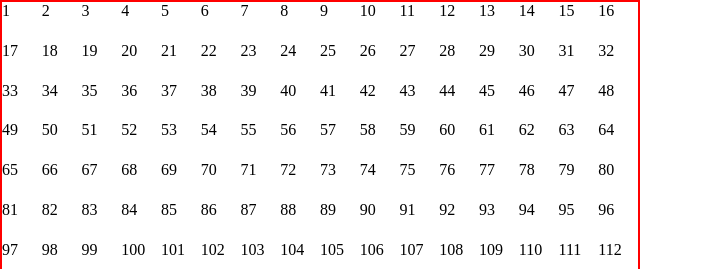
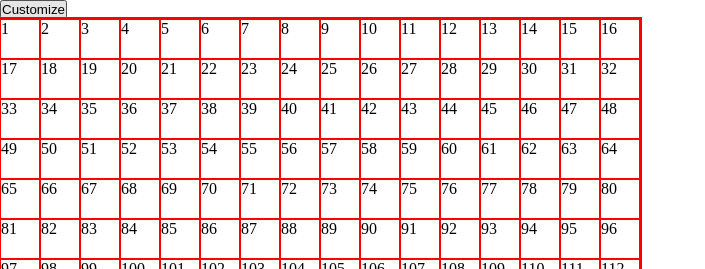
Before and after one commit to abhaya-bc/etch-a-sketch, a plain HTML site: page index.html in a window 1280 px wide. Shown: the top 269 px of the page, without its empty margins (0-705 px from the left). Drawn offline with Linux system fonts and the light colour scheme.

Commit message:
border -> outline

```diff
--- a/index.html
+++ b/index.html
@@ -7,6 +7,9 @@
     <link rel="stylesheet" href="./style.css">
 </head>
 <body>
+    <div class="controls">
+        <button type="button" class="customize">Customize</button>
+    </div>
     <div class="container"></div>
     <script src="./script.js"></script>
 </body>
--- a/style.css
+++ b/style.css
@@ -8,14 +8,16 @@
     display: flex;
     width: 640px;
     height: 640px;
-    border: 2px solid red;
-    overflow: hidden;
+    outline: 2px solid red;
     flex-wrap: wrap;
 }
 
 .box {
-    width: calc(100% / 16);
-    height: 16px;
+    width: 40px;
+    height: 40px;
+    border: 1px solid red;
+    flex: 1 1 auto;
+
 }
 
 .active {
```
Also changed, not shown: script.js (line endings or trailing spaces).
